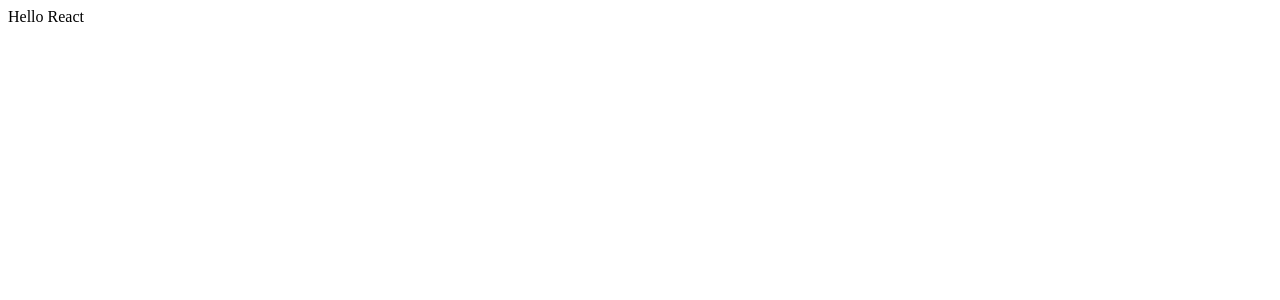
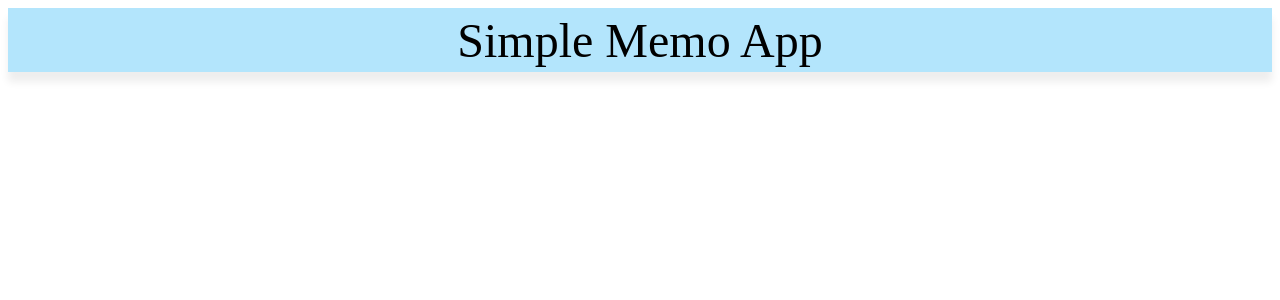
Before and after one commit to daengdaengLee/simple-memo-react, a React (Create React App) app: page / in a window 1280 px wide. Shown: the top 300 px of the page. Built offline with nearby package versions, Linux system fonts and the light colour scheme.

Commit message:
1: Header part
- install and apply 'styled-components'

```diff
--- a/package.json
+++ b/package.json
@@ -5,7 +5,8 @@
   "dependencies": {
     "react": "^16.4.1",
     "react-dom": "^16.4.1",
-    "react-scripts": "1.1.4"
+    "react-scripts": "1.1.4",
+    "styled-components": "^3.3.3"
   },
   "scripts": {
     "start": "react-scripts start",
--- a/src/App.js
+++ b/src/App.js
@@ -1,10 +1,23 @@
 import React, { Component } from 'react';
+import styled from 'styled-components';
+
+const Header = styled.header`
+  display: flex;
+  justify-content: center;
+  align-items: center;
+  height: 4rem;
+  box-shadow: 0 10px 8px #EEEEEE;
+  font-size: 3rem;
+  background-color: #B3E5FC;
+`;
 
 class App extends Component {
   render() {
     return (
       <div className="App">
-        Hello React
+        <Header>
+          Simple Memo App
+        </Header>
       </div>
     );
   }
```
Also changed, not shown: 1 other file (tests, documents, lock files or other folders).
